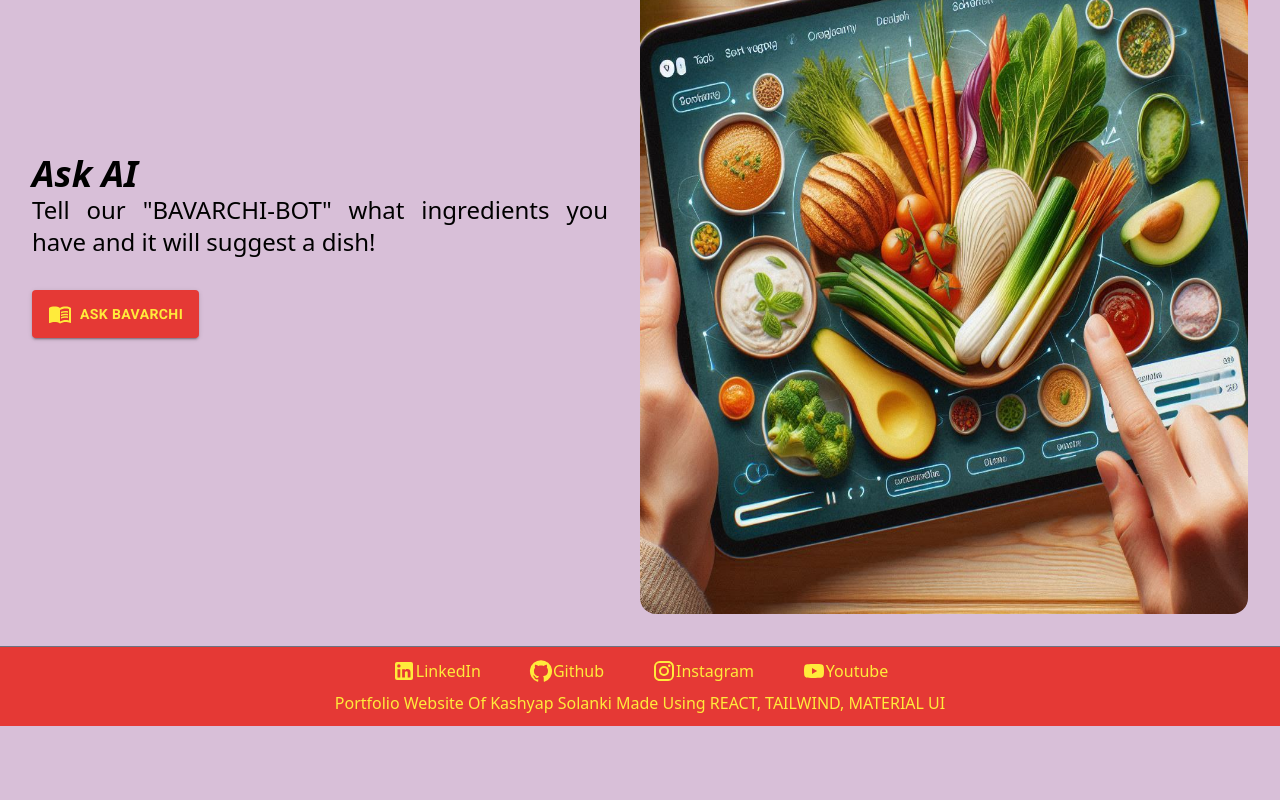
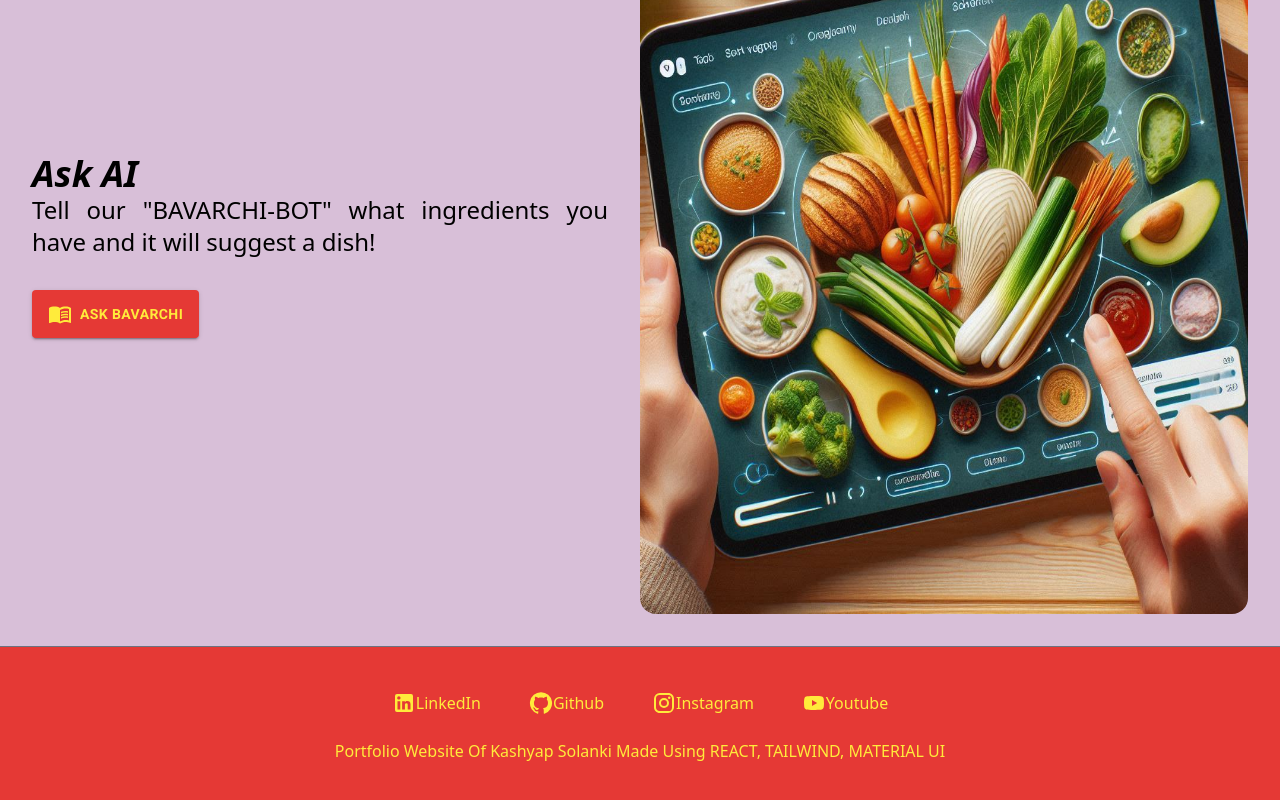
Before and after one commit to Kashyap2210/kyakhanahai_reworked, a React (Vite) app in the folder kyakhanahai-fe/Frontend/: page / in a window 1280 px wide. Shown: the part 1754-2554 px from the top of the page. Before the commit the page ends 2480 px from the top, so only its background shows below. Built offline with nearby package versions, Linux system fonts and the light colour scheme; no server answers.

Commit message:
Footer Size Change

```diff
--- a/kyakhanahai-fe/Frontend/src/App.css
+++ b/kyakhanahai-fe/Frontend/src/App.css
@@ -10,6 +10,8 @@
     font-weight: 400;
     font-style: normal;
   }
+  -webkit-font-smoothing: auto;
+  -moz-osx-font-smoothing: auto;
 }
 
 body {
--- a/kyakhanahai-fe/Frontend/src/Components/Footer.jsx
+++ b/kyakhanahai-fe/Frontend/src/Components/Footer.jsx
@@ -7,7 +7,7 @@ import InstagramIcon from "@mui/icons-material/Instagram";
 
 export default function Footer() {
   return (
-    <div className="border-t border-gray-500 h-20 bg-bg-red z-9999 text-font-yellow flex flex-col justify-center items-center transition-all duration-150 w-full  opacity-100  ">
+    <div className="border-t border-gray-500 h-40 gap-4 bg-bg-red z-9999 text-font-yellow flex flex-col justify-center items-center transition-all duration-150 w-full  opacity-100  ">
       <div className="flex gap-12 z-9999">
         <div>
           <a
```
